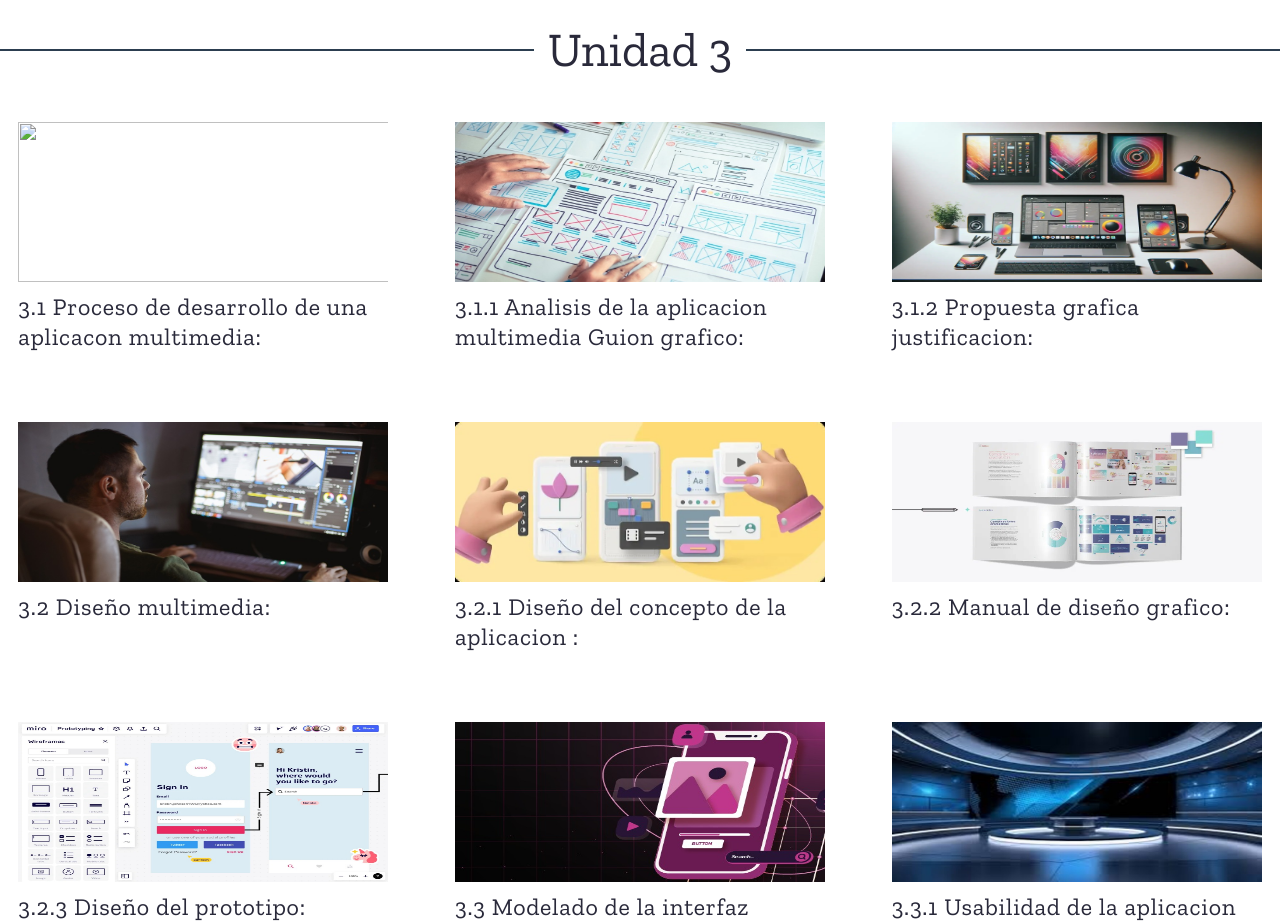
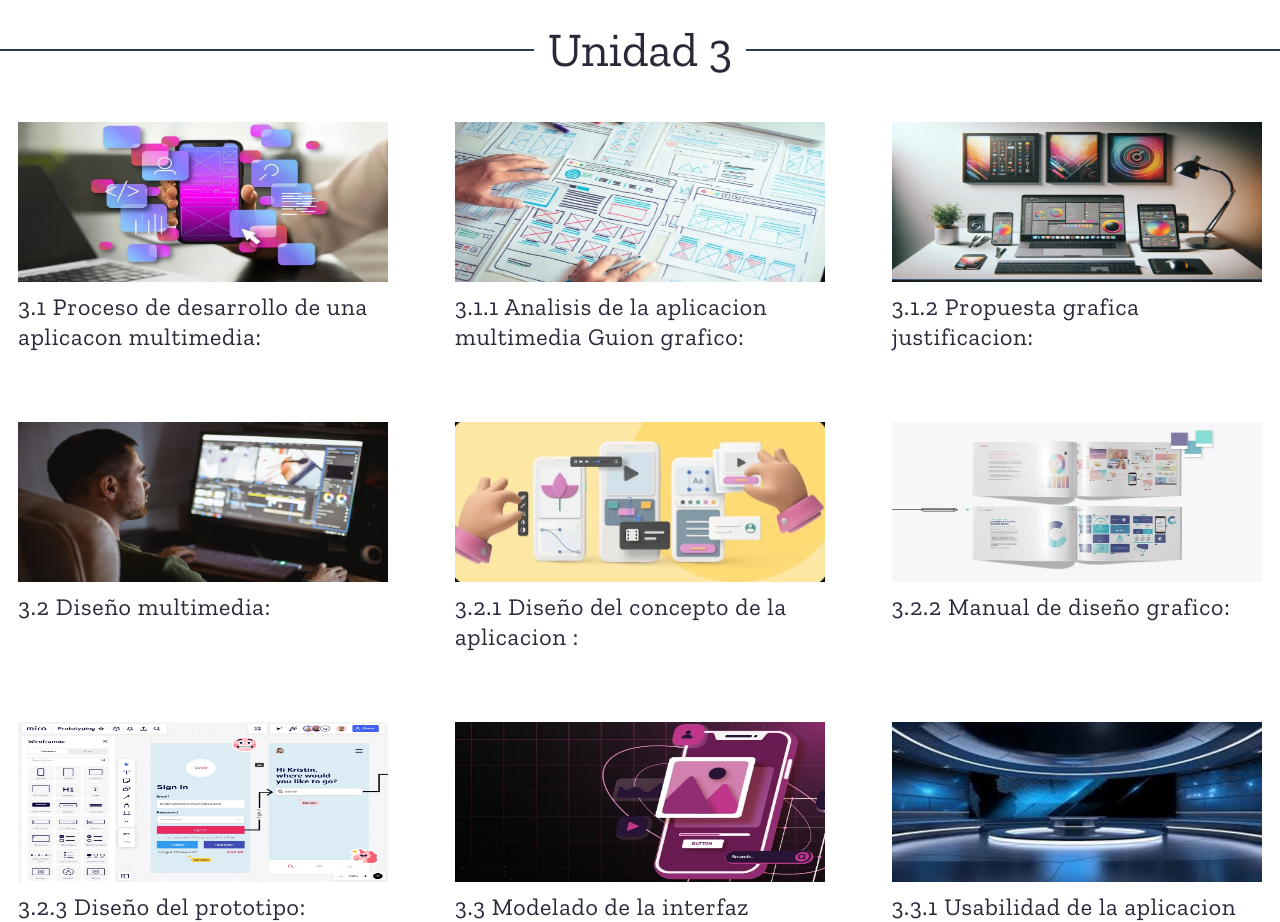
Before and after one commit to MiguelMRO12/Paginweb_aplicaciones_multimedia, a plain HTML site: page temario.html in a window 1280 px wide. Shown: the part 4640-5562 px from the top of the page. Drawn offline with nearby package versions, Linux system fonts and the light colour scheme.

Commit message:
Update temario.html

```diff
--- a/temario.html
+++ b/temario.html
@@ -591,7 +591,7 @@
         <div class="col-sm-6 col-lg-4 wow fadeIn" data-wow-delay=".2s">
          <!-- TEMARIO CON IMAGENES TEMA 1 -->
               <div class="post-minimal">
-               <a href="No.3.1.html"><img src="3.1jpg" alt="" style="float:center; width: 400px; height: 160px;"/></a>
+               <a href="No.3.1.html"><img src="3.1.jpg" alt="" style="float:center; width: 400px; height: 160px;"/></a>
 
                 <h4 class="post-minimal-title"><a href="No.3.1.html">3.1 Proceso de desarrollo de una aplicacon multimedia:</a></h4>
               </div>
```
